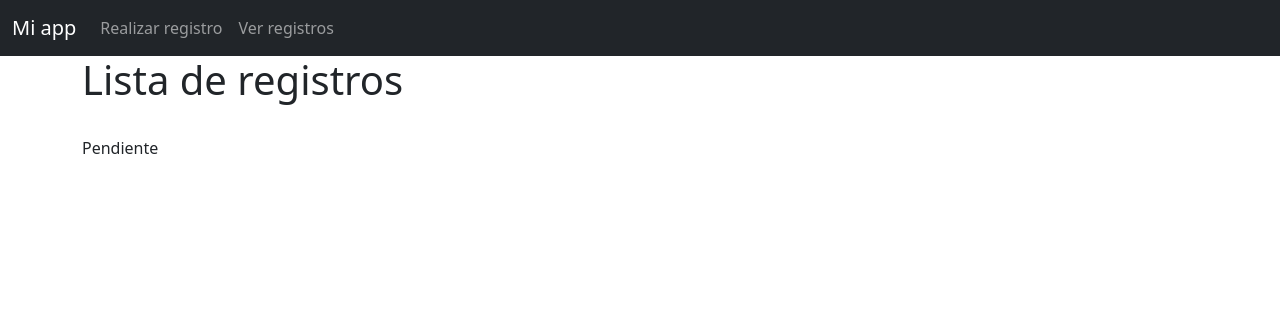
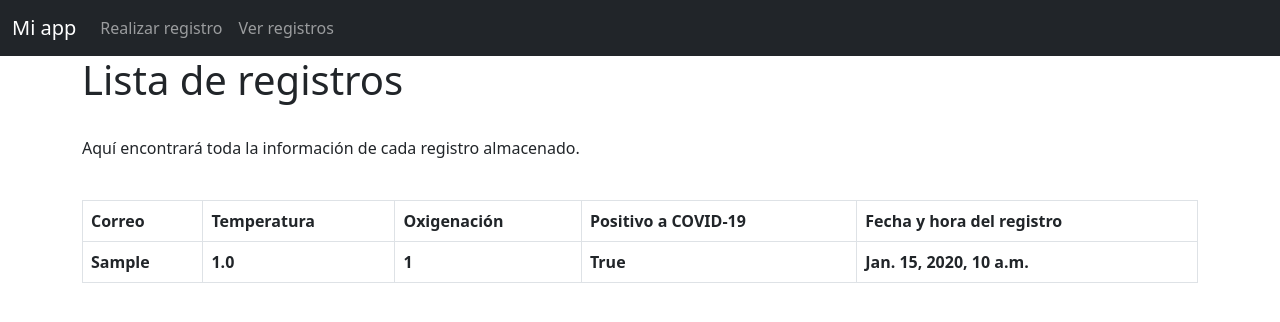
Before and after one commit to UzielMo4-18/Exa2Covid, a Django app: page /ListaRegistros in a window 1280 px wide. Shown: the top 322 px of the page. Run offline with Django 3.2, Linux system fonts and the light colour scheme; tables that the repository leaves empty hold one stand-in row (values such as "Sample post"); lists and menus that the app fills with data are empty.

Commit message:
[UPDATE] Adición de vista de registros y mostrado de estos

```diff
--- a/covid19_auto/registro/templates/Lista.html
+++ b/covid19_auto/registro/templates/Lista.html
@@ -2,5 +2,24 @@
 {% block content %}
 <h1>Lista de registros</h1>
 <br>
-<p>Pendiente</p>
+<p>Aquí encontrará toda la información de cada registro almacenado.</p>
+<br>
+<table class="table table-bordered">
+    <tr>
+        <th>Correo</th>
+        <th>Temperatura</th>
+        <th>Oxigenación</th>
+        <th>Positivo a COVID-19</th>
+        <th>Fecha y hora del registro</th>
+    </tr>
+    {% for user in usuarios %}
+    <tr>
+        <th>{{ user.correo }}</th>
+        <th>{{ user.temperatura }}</th>
+        <th>{{ user.oxigenacion }}</th>
+        <th>{{ user.positivo }}</th>
+        <th>{{ user.timestamp }}</th>
+    </tr>
+    {% endfor %}
+</table>
 {% endblock %}
--- a/covid19_auto/registro/views.py
+++ b/covid19_auto/registro/views.py
@@ -38,7 +38,9 @@ class Register(View):
 
 class ListaRegistros(View):
     def get(self,request):
-        return render(request,'Lista.html',{})
+        usuarios=Usuario.objects.all()
+        context={'usuarios':usuarios}
+        return render(request,'Lista.html',context)
 
 class MsgAviso(View):
     def get(self,request):
```
